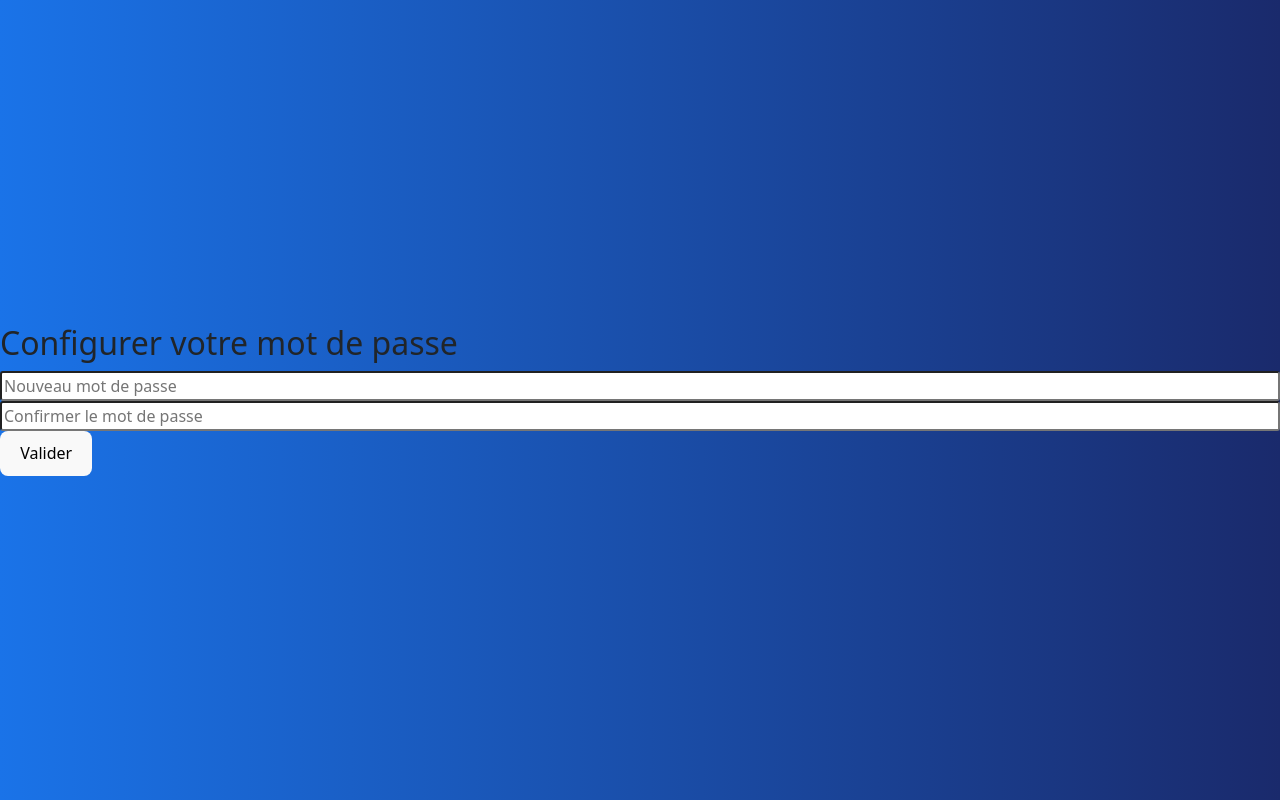
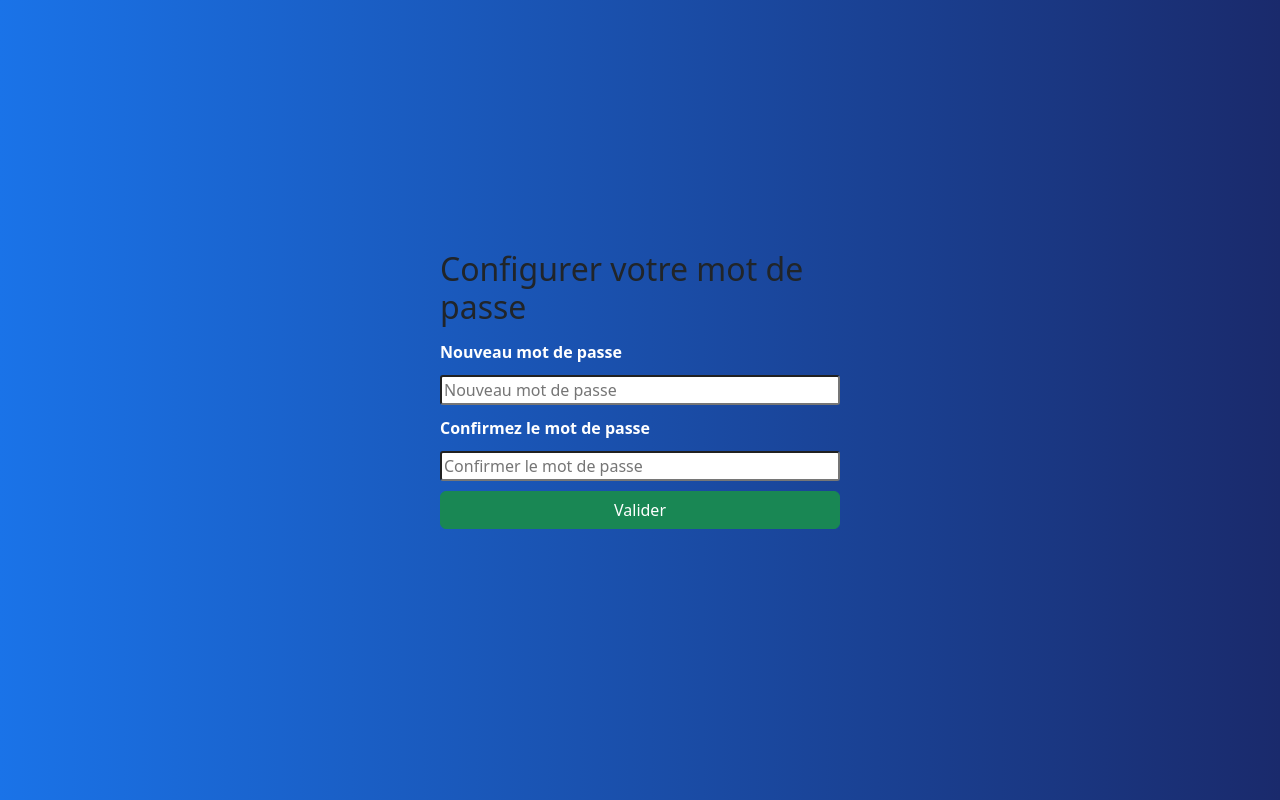
Before and after one commit to Pouiks/BugCollectorFront, a React (Vite) app: page /setup-password/1 in a window 1280 px wide. Built offline with nearby package versions, Linux system fonts and the light colour scheme; no server answers.

Commit message:
add style on setup password

```diff
--- /dev/null
+++ b/src/Components/SetupPassword/SetupPassword.css
@@ -0,0 +1,20 @@
+.setup-password_container{
+    width:400px;
+    height:300px;
+    margin:0 auto;
+}
+
+.setup-password_form{
+    height:200px;
+    display: flex;
+    flex-direction: column;
+    justify-content: space-around;
+}
+.setup-password_form-label{
+    color: white;
+    font-weight: 600;
+}
+h2{
+    color: white;
+    font-weight: 600;
+}
--- a/src/Components/SetupPassword/SetupPassword.jsx
+++ b/src/Components/SetupPassword/SetupPassword.jsx
@@ -1,7 +1,7 @@
 import React, { useState } from 'react';
 import { useNavigate, useParams } from 'react-router-dom'; // Utiliser useNavigate pour la redirection
 import { updatePassword } from '../../utils/userApi';
-
+import './SetupPassword.css'
 const SetupPassword = () => {
   const [password, setPassword] = useState('');
   const [confirmPassword, setConfirmPassword] = useState('');
@@ -33,13 +33,14 @@ const SetupPassword = () => {
   };
 
   return (
-    <div>
+    <div className='setup-password_container'>
       <h2>Configurer votre mot de passe</h2>
       {error && <p style={{ color: 'red' }}>{error}</p>}
       {success ? (
         <p>Mot de passe mis à jour avec succès ! Vous serez redirigé vers la page de login.</p>
       ) : (
-        <form onSubmit={handleSubmit}>
+        <form onSubmit={handleSubmit} className='setup-password_form'>
+          <label htmlFor="" style={{color:"white", fontWeight:"600"}}>Nouveau mot de passe</label>
           <input
             type="password"
             placeholder="Nouveau mot de passe"
@@ -47,6 +48,7 @@ const SetupPassword = () => {
             onChange={(e) => setPassword(e.target.value)}
             required
           />
+          <label htmlFor="" style={{color:"white", fontWeight:"600"}}>Confirmez le mot de passe</label>
           <input
             type="password"
             placeholder="Confirmer le mot de passe"
@@ -54,7 +56,7 @@ const SetupPassword = () => {
             onChange={(e) => setConfirmPassword(e.target.value)}
             required
           />
-          <button type="submit">Valider</button>
+          <button className='btn btn-success' type="submit">Valider</button>
         </form>
       )}
     </div>
```
